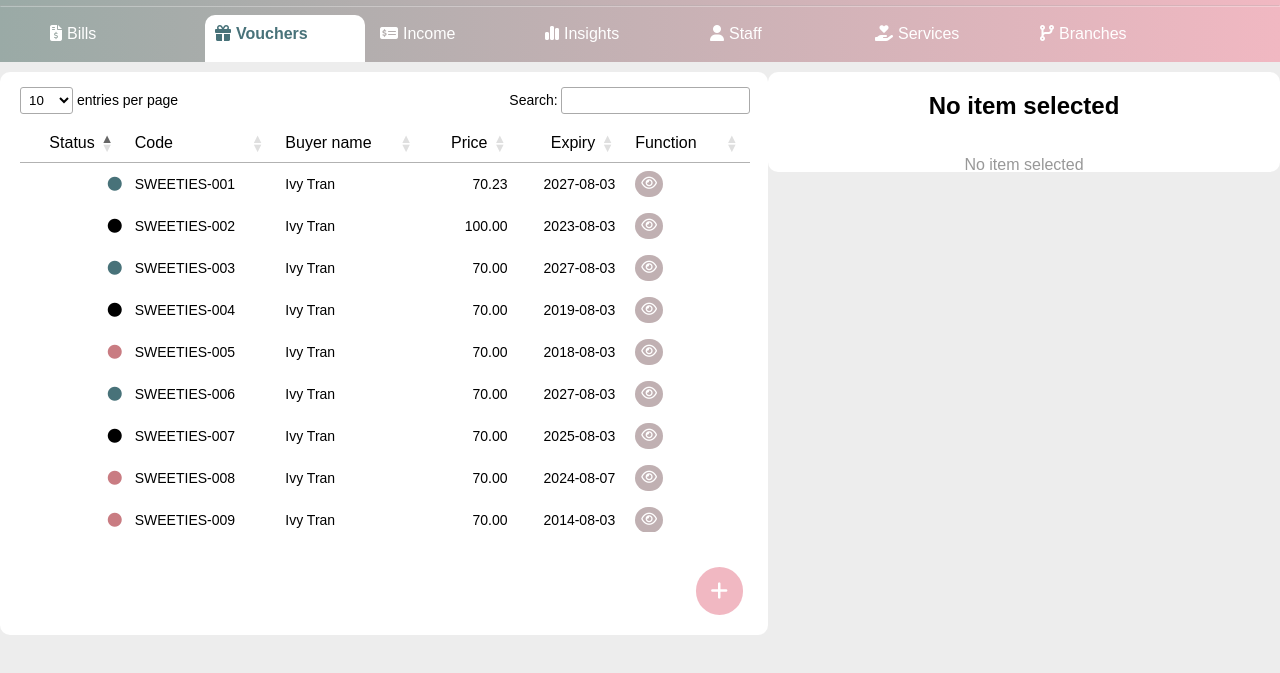
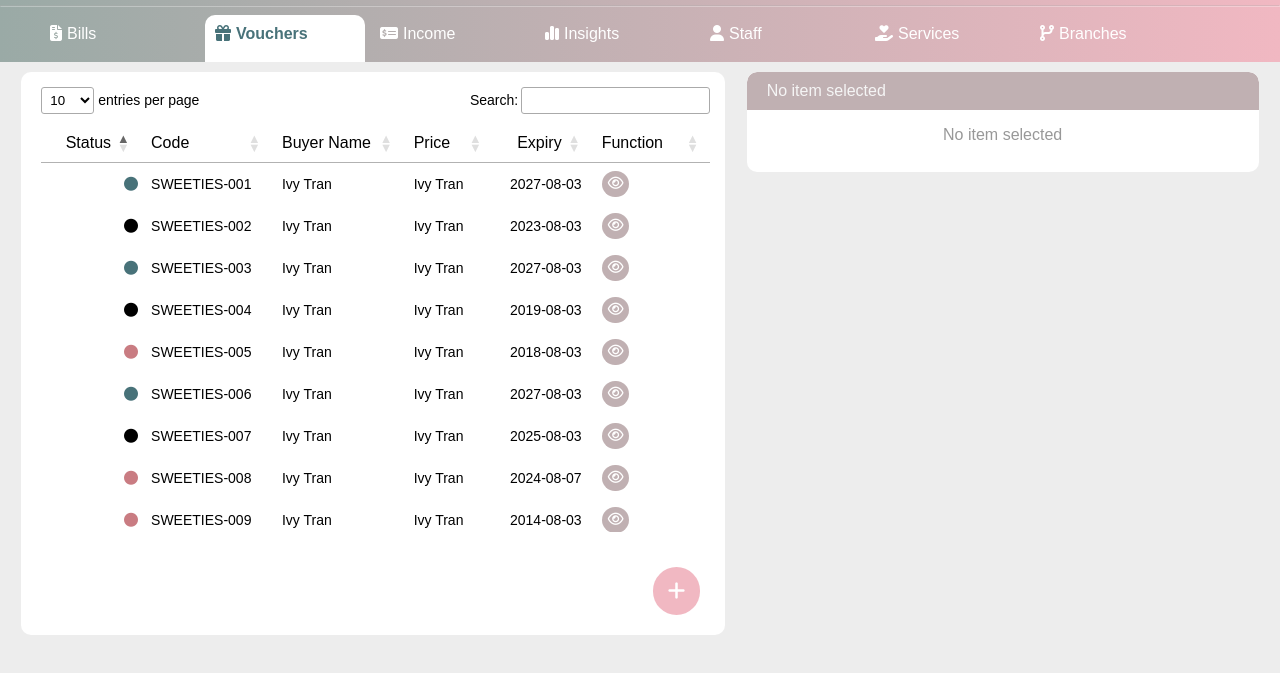
Before and after one commit to ntttran1611/salon-management-system, a website with bundled scripts: page admin-dashboard.html in a window 1280 px wide. Both pictures are taken after a click on the item "Vouchers". Shown: the part 41-714 px from the top of the page. Built offline with nearby package versions, Linux system fonts and the light colour scheme; a web font is replaced by a local one.

Commit message:
#Update200326: Voucher tab - replace html strings to generate voucher table to html template

```diff
--- a/css/admin-dashboard-style.css
+++ b/css/admin-dashboard-style.css
@@ -145,7 +145,7 @@ main {
 .col-1 {
   position: relative;
   background-color: white;
-  flex-basis: 60%;
+  flex-basis: 55%;
   border-radius: 10px;
   opacity: 0;
   transition: all 0.7s ease-in-out;
--- a/js/dashboard-vouchers.js
+++ b/js/dashboard-vouchers.js
@@ -1,139 +1,150 @@
 import { Vouchers } from "../data/voucher-list.js";
 import { Voucher } from "../lib/objects/voucher.js";
-import { closeManagingTab, formatDate,
-    disableToggle, enableToggle,
-    disableFormEditing, enableFormEditing,
-    disableInputs, enableInputs,
-    disableLabels, enableLabels,
-    getStringFormat
+import {
+  closeManagingTab,
+  formatDate,
+  disableToggle,
+  enableToggle,
+  disableFormEditing,
+  enableFormEditing,
+  disableInputs,
+  enableInputs,
+  disableLabels,
+  enableLabels,
+  getStringFormat,
 } from "../lib/functions/shared.js";
-import { showDeleteAlert, showNoticeAlert} from "../lib/components/dialog.js";
+import { showDeleteAlert, showNoticeAlert } from "../lib/components/dialog.js";
+import {
+  getTemplate,
+  tableHeaderGenerator,
+} from "../lib/utils/layoutHandler.js";
 
 //get vouchers list from db
 const tempVouchersList = Voucher.getVoucherArray(Vouchers);
 
-document.querySelector('#vouchers').addEventListener('click', loadPage);
+document.querySelector("#vouchers").addEventListener("click", loadPage);
 //display voucher list when the corresponding tab link is being chosen
-function loadPage(){
-    if (document.querySelector('#vouchers').className.includes('active')){
+async function loadPage() {
+  if (document.querySelector("#vouchers").className.includes("active")) {
+    const voucherTableHeaders = [
+      "Status",
+      "Code",
+      "Buyer Name",
+      "Price",
+      "Expiry",
+      "Function",
+    ];
+    const mainElem = document.querySelector("main");
+    const tableHeaderNames = tableHeaderGenerator(voucherTableHeaders);
+
+    const twoColTemplate = await getTemplate(
+      "two-col-template",
+      "#two-col-template",
+    );
+
+    const templateClone = document.importNode(twoColTemplate.content, true);
+    mainElem.innerHTML = "";
+    mainElem.appendChild(templateClone);
+
+    const tableHeaderElem = document.querySelector("thead");
+    tableHeaderElem.appendChild(tableHeaderNames);
     //get rows with data
-        const rows = getTableRows();
-        //declare table and add rows
-        document.querySelector("main").innerHTML = `
-            <div class='col-1'>
-                <table id="myTable" class="hover" style="width:100%">
-                    <thead>
-                        <tr>
-                            <th>Status</th>
-                            <th>Code</th>
-                            <th>Buyer name</th>
-                            <th>Price</th>
-                            <th>Expiry</th>
-                            <th>Function</th>
-                        </tr>
-                    </thead>
-                    <tbody>
-                        ${rows}
-                    </tbody>
-                </table>
-                <button id='add-btn' class="round-btn add-btn" >
-                    <i class="fa-solid fa-plus fa-lg"></i>
-                    <span class="tooltiptext">Add new</span>
-                </button>
-            </div>
-            <div class='col-2'>
-                <h2>No item selected</h2>
-                <p class="note-lg">No item selected</>
-            </div>
-        `;
-
-        //Add interactions to functional buttons
-        //VIEW BUTTON - view a voucher
-        const viewButtons = document.querySelectorAll('.view-btn');
-        for (let viewBtn of viewButtons){
-            viewBtn.onclick = () => handleViewAddButtonsClicked(viewBtn.id);
-        }
-
-        //ADD BUTTON - add a new voucher
-        document.querySelector('#add-btn').onclick = () => handleViewAddButtonsClicked(null);
+    getTableRows();
 
     //build the table
     $(document).ready(function () {
-            $('#myTable').DataTable();
+      $("#myTable").DataTable();
     });
 
     //add onShow id to trigger animations
-        setTimeout(()=>{
-            document.querySelector('.col-1').id = "onShow";
-            document.querySelector('.col-2').id = "onShow";
+    setTimeout(() => {
+      document.querySelector(".col-1").id = "onShow";
+      document.querySelector(".col-2").id = "onShow";
     }, 1);
   }
 }
 
-//add data to table rows
-function getTableRows(){
-    let tableRowData = tempVouchersList.map((voucherObj) => {
-        return `<tr>
-            <td>
-                <i class="fa-solid fa-circle status ${voucherObj.getStatus()}"></i>
-            </td>
-            <td>${voucherObj.getCode()}</td>
-            <td>${voucherObj.getBuyerName()}</td>
-            <td>${getStringFormat(voucherObj.getPrice())}</td>
-            <td>${voucherObj.getExpiryDate()}</td>
-            <td>
-                <button id="${voucherObj.getId()}" class="round-btn view-btn">
-                    <i class="fa-regular fa-eye fa-sm"></i>
-                    <span class="tooltiptext">View/Edit</span>
-                </button>
-            </td>
-        </tr>`
-    }).join('');
+function getTableRows() {
+  const tableBody = document.querySelector("tbody");
+  tableBody.innerHTML = "";
+  for (let voucher of tempVouchersList) {
+    const vcRowDataTemplate = getTemplate(
+      "vouchers-templates",
+      "#voucher-table-body-template",
+    );
+    vcRowDataTemplate.then((res) => {
+      const vcRowClone = document.importNode(res.content, true);
 
-    return tableRowData;
+      let tdLists = vcRowClone.querySelectorAll("td");
+      tdLists[1].textContent = voucher.getCode();
+      tdLists[2].textContent = voucher.getBuyerName();
+      tdLists[3].textContent = voucher.getBuyerName();
+      tdLists[4].textContent = voucher.getExpiryDate();
+      const vcStatusIcon = vcRowClone.querySelector(".status");
+      vcStatusIcon.className += ` ${voucher.getStatus()}`;
+      const viewButtons = document.querySelectorAll(".view-btn");
+      for (let viewBtn of viewButtons) {
+        viewBtn.id = voucher.getId();
+        viewBtn.onclick = () => handleViewAddButtonsClicked(viewBtn.id);
+      }
+      tableBody.appendChild(vcRowClone);
+    });
+  }
 }
 
 //show input tab when view/add buttons are hit
-function handleViewAddButtonsClicked(id){
+function handleViewAddButtonsClicked(id) {
   //search for the chosen voucher using its id
-    const chosenVoucher = tempVouchersList.find((voucherObj) => voucherObj.getId() == id);
+  const chosenVoucher = tempVouchersList.find(
+    (voucherObj) => voucherObj.getId() == id,
+  );
   let isEditing = chosenVoucher != undefined;
-    let cloneVoucherObj = isEditing ? chosenVoucher.clone() : new Voucher(undefined);
+  let cloneVoucherObj = isEditing
+    ? chosenVoucher.clone()
+    : new Voucher(undefined);
 
   //add content to input elements
-    const col2 = document.querySelector('.col-2');
+  const col2 = document.querySelector(".col-2");
   col2.innerHTML = getInputContent(cloneVoucherObj, isEditing);
 
   //set height to col-2 for animations
-    col2.style.height = col2.scrollHeight + 'px';
+  col2.style.height = col2.scrollHeight + "px";
 
   //Add function to CLOSE TAB BUTTON
-    document.querySelector('#close-btn').onclick = () => closeManagingTab();
+  document.querySelector("#close-btn").onclick = () => closeManagingTab();
 
   //Add function to CANCEL BUTTON
-    const cancelBtn = document.querySelector('#cancel-btn');
+  const cancelBtn = document.querySelector("#cancel-btn");
 
   //Set voucher status
   setVoucherStatus(cloneVoucherObj);
 
-    if(isEditing){
+  if (isEditing) {
     let initialStatus = cloneVoucherObj.getUsedStatus();
 
     //Add function to EDIT BUTTON
-        document.querySelector('#edit-btn').onclick = () => {
+    document.querySelector("#edit-btn").onclick = () => {
       enableForm();
-            (cloneVoucherObj.getStatus() != 'warning' && cloneVoucherObj.getStatus() != 'permaInactive') ? enableToggle() : null;
+      cloneVoucherObj.getStatus() != "warning" &&
+      cloneVoucherObj.getStatus() != "permaInactive"
+        ? enableToggle()
+        : null;
     };
 
     //disable editing if editing a branch
     cancelBtn.onclick = () => {
       //set all values back to the initial values
-            document.querySelector('#voucher-buyer').value = cloneVoucherObj.getBuyerName();
-            document.querySelector('#voucher-price').value = cloneVoucherObj.getPrice();
-            document.querySelector('#voucher-issue-date').value = cloneVoucherObj.getIssueDate();
-            document.querySelector('#voucher-expiry').value = cloneVoucherObj.getExpiryDate();
-            document.querySelector('#voucher-mobile').value = cloneVoucherObj.getMobile();
-            document.querySelector('#voucher-note').value = cloneVoucherObj.getNote();
+      document.querySelector("#voucher-buyer").value =
+        cloneVoucherObj.getBuyerName();
+      document.querySelector("#voucher-price").value =
+        cloneVoucherObj.getPrice();
+      document.querySelector("#voucher-issue-date").value =
+        cloneVoucherObj.getIssueDate();
+      document.querySelector("#voucher-expiry").value =
+        cloneVoucherObj.getExpiryDate();
+      document.querySelector("#voucher-mobile").value =
+        cloneVoucherObj.getMobile();
+      document.querySelector("#voucher-note").value = cloneVoucherObj.getNote();
       cloneVoucherObj.setStatus(initialStatus);
       setVoucherStatus(cloneVoucherObj);
       disableForm(); //disable inputs
@@ -141,48 +152,56 @@ function handleViewAddButtonsClicked(id){
     };
 
     //DELETE BUTTON
-        document.querySelector('#delete-btn').onclick = () => showDeleteAlert(cloneVoucherObj.getId(), cloneVoucherObj.getCode());
+    document.querySelector("#delete-btn").onclick = () =>
+      showDeleteAlert(cloneVoucherObj.getId(), cloneVoucherObj.getCode());
 
     //STATUS TOGGLE
-        document.querySelector('.toggle').onclick = (evt) => handledToggleValueChanged(evt, cloneVoucherObj);
+    document.querySelector(".toggle").onclick = (evt) =>
+      handledToggleValueChanged(evt, cloneVoucherObj);
   } else {
     //get all inputs ready
     enableForm();
     //set default issue date and expiry
     const today = new Date();
-        document.querySelector('#voucher-issue-date').value = formatDate(today);
-        today.setFullYear(today.getFullYear() + 3) //add three years (standard valid period) to the issue date
-        document.querySelector('#voucher-expiry').value = formatDate(today);
+    document.querySelector("#voucher-issue-date").value = formatDate(today);
+    today.setFullYear(today.getFullYear() + 3); //add three years (standard valid period) to the issue date
+    document.querySelector("#voucher-expiry").value = formatDate(today);
 
     //close tab if adding a branch
     cancelBtn.onclick = () => closeManagingTab();
   }
 
   //Add function to CONFIRM BUTTON
-    document.querySelector('#confirm-btn').onclick = () => {
+  document.querySelector("#confirm-btn").onclick = () => {
     //get final objects for submitting to db
     const checkInstance = cloneVoucherObj.clone();
-        checkInstance.setBuyerName(document.querySelector('#voucher-buyer').value);
-        checkInstance.setPrice(parseFloat(document.querySelector('#voucher-price').value));
-        checkInstance.setIssueDate(document.querySelector('#voucher-issue-date').value);
-        checkInstance.setExpiryDate(document.querySelector('#voucher-expiry').value);
-        checkInstance.setMobile(document.querySelector('#voucher-mobile').value);
-        checkInstance.setNote(document.querySelector('#voucher-note').value);
-        if(checkInputs(checkInstance)){
+    checkInstance.setBuyerName(document.querySelector("#voucher-buyer").value);
+    checkInstance.setPrice(
+      parseFloat(document.querySelector("#voucher-price").value),
+    );
+    checkInstance.setIssueDate(
+      document.querySelector("#voucher-issue-date").value,
+    );
+    checkInstance.setExpiryDate(
+      document.querySelector("#voucher-expiry").value,
+    );
+    checkInstance.setMobile(document.querySelector("#voucher-mobile").value);
+    checkInstance.setNote(document.querySelector("#voucher-note").value);
+    if (checkInputs(checkInstance)) {
       cloneVoucherObj = checkInstance;
-            if(!isEditing) cloneVoucherObj.setCode();
+      if (!isEditing) cloneVoucherObj.setCode();
       addEditVoucher(cloneVoucherObj);
     }
   };
 }
 
 //handle toggle's value changed
-function handledToggleValueChanged(evt, voucherObj){
+function handledToggleValueChanged(evt, voucherObj) {
   const toggle = document.querySelector(".toggle");
-    if(toggle.className.includes('enabled')){
-        if(evt.target.id == "toggle-active"){
+  if (toggle.className.includes("enabled")) {
+    if (evt.target.id == "toggle-active") {
       voucherObj.setStatus(false);
-        } else if (evt.target.id == 'toggle-inactive') {
+    } else if (evt.target.id == "toggle-inactive") {
       voucherObj.setStatus(true);
     }
     setVoucherStatus(voucherObj);
@@ -190,30 +209,42 @@ function handledToggleValueChanged(evt, voucherObj){
 }
 
 //add voucher status to the form
-function setVoucherStatus(voucherObj){
-    const toggle = document.querySelector('.toggle');
-    for(let i=0; i<toggle.children.length; i++){
+function setVoucherStatus(voucherObj) {
+  const toggle = document.querySelector(".toggle");
+  for (let i = 0; i < toggle.children.length; i++) {
     toggle.children[i].className = "toggle-btn";
   }
-    let status = voucherObj != undefined ? (voucherObj.getStatus() != 'permaInactive') ? voucherObj.getStatus() : 'inactive' : 'active';
-    document.querySelector(`#toggle-${status}`).className += ' active';
+  let status =
+    voucherObj != undefined
+      ? voucherObj.getStatus() != "permaInactive"
+        ? voucherObj.getStatus()
+        : "inactive"
+      : "active";
+  document.querySelector(`#toggle-${status}`).className += " active";
 }
 
 //get input content
-function getInputContent(voucherObj, isEditing){
+function getInputContent(voucherObj, isEditing) {
   //add content to the form inputs/selects if editing a voucher
   //if adding, leave the inputs blank
   let tabContent = `
-            <h2> ${isEditing ? `Voucher #${voucherObj.getCode()}` : `Adding a new voucher` }</h2>
+            <div class="title-container">
+                <h2 class="col-title"> ${isEditing ? `Voucher #${voucherObj.getCode()}` : `Adding a new voucher`}</h2>
+            </div>
+
             <div class="main-func-btns">
-                ${isEditing ? `<button id="edit-btn" class="round-btn edit-btn">
+                ${
+                  isEditing
+                    ? `<button id="edit-btn" class="round-btn edit-btn">
                     <i class="fa-solid fa-pen-to-square fa-lg"></i>
                     <span class="tooltiptext">Edit</span>
                 </button>
                 <button id="delete-btn" class="round-btn delete-btn">
                     <i class="fa-solid fa-trash fa-lg"></i>
                     <span class="tooltiptext">Remove</span>
-                </button>` : '' }
+                </button>`
+                    : ""
+                }
                 <button class="round-btn close-btn" id="close-btn">
                     <i class="fa-solid fa-xmark fa-xl"></i>
                     <span class="tooltiptext">Close</span>
@@ -223,21 +254,21 @@ function getInputContent(voucherObj, isEditing){
                 <div class="double-inputs">
                     <div class="text-input-container half">
                         <label class="form-label" for='voucher-buyer'>What is the buyer name?</label><br>
-                        <input class="form-input" maxlength=20 type="text" id="voucher-buyer" name="voucher-buyer" disabled required value='${isEditing ? voucherObj.getBuyerName() : ''}'>
+                        <input class="form-input" maxlength=20 type="text" id="voucher-buyer" name="voucher-buyer" disabled required value='${isEditing ? voucherObj.getBuyerName() : ""}'>
                     </div>
                     <div class="text-input-container half">
                         <label class="form-label" for='voucher-price'>Amount:</label><br>
-                        <input class="form-input" type="text" id="voucher-price" name="voucher-price" disabled required value='${isEditing ? voucherObj.getPrice() : ''}'>
+                        <input class="form-input" type="text" id="voucher-price" name="voucher-price" disabled required value='${isEditing ? voucherObj.getPrice() : ""}'>
                     </div>
                 </div>
                 <div class="double-inputs">
                     <div class="text-input-container half">
                         <label class="form-label" for='voucher-issue-date'>Date of issue:</label><br>
-                        <input class="form-input" maxlength=10 type="text" id="voucher-issue-date" name="voucher-issue-date" disabled required value='${isEditing ? voucherObj.getIssueDate() : ''}'>
+                        <input class="form-input" maxlength=10 type="text" id="voucher-issue-date" name="voucher-issue-date" disabled required value='${isEditing ? voucherObj.getIssueDate() : ""}'>
                     </div>
                     <div class="text-input-container half">
                         <label class="form-label" for='voucher-expiry'>Expired date:</label><br>
-                        <input class="form-input" maxlength=10 type="text" id="voucher-expiry" name="voucher-expiry" disabled required value='${isEditing ? voucherObj.getExpiryDate() : ''}'>
+                        <input class="form-input" maxlength=10 type="text" id="voucher-expiry" name="voucher-expiry" disabled required value='${isEditing ? voucherObj.getExpiryDate() : ""}'>
                     </div>
                 </div>
                 <div class="double-inputs">
@@ -251,12 +282,12 @@ function getInputContent(voucherObj, isEditing){
                     </div>
                     <div class="text-input-container half">
                         <label class="form-label" for='voucher-mobile'>Buyer's mobile:</label><br>
-                        <input class="form-input" maxlength=10 type="text" id="voucher-mobile" name="voucher-mobile" disabled required value='${isEditing ? voucherObj.getMobile() : ''}'>
+                        <input class="form-input" maxlength=10 type="text" id="voucher-mobile" name="voucher-mobile" disabled required value='${isEditing ? voucherObj.getMobile() : ""}'>
                     </div>
                 </div>
                 <div class="text-input-container">
                         <label class="form-label" for='voucher-note'>Notes:</label><br>
-                        <input class="form-input" maxlength=50 type="text" id="voucher-note" name="voucher-note" disabled required value='${isEditing ? voucherObj.getNote() : ''}'>
+                        <input class="form-input" maxlength=50 type="text" id="voucher-note" name="voucher-note" disabled required value='${isEditing ? voucherObj.getNote() : ""}'>
                 </div>
                 <div class="confirm-btns">
                     <button id="confirm-btn" class="square-btn confirm-btn">Confirm</button>
@@ -267,13 +298,13 @@ function getInputContent(voucherObj, isEditing){
   return tabContent;
 }
 //enable form
-function enableForm(){
+function enableForm() {
   enableFormEditing();
   enableInputs();
   enableLabels();
 }
 //disable form
-function disableForm(){
+function disableForm() {
   disableFormEditing();
   disableInputs();
   disableLabels();
@@ -283,39 +314,63 @@ function disableForm(){
 //API
 //
 //check validity of inputs
-function checkInputs(voucherObj){
+function checkInputs(voucherObj) {
   const numberRegex = /^(04)\d{8}$/;
   const dateRegex = /^\d{4}\-(0?[1-9]|1[012])\-(0?[1-9]|[12][0-9]|3[01])$/; //YYYY-MM-DD or YYYY-M-D
-    if(voucherObj.getBuyerName() == ''){
-        showNoticeAlert('Name of the buyer required', 'failed');
+  if (voucherObj.getBuyerName() == "") {
+    showNoticeAlert("Name of the buyer required", "failed");
     return false;
-    } else if (voucherObj.getPrice() == '' || !getStringFormat(voucherObj.getPrice())) {
-        showNoticeAlert('Amount required. Please ensure it is in correct format (e.g. 16.00, 16.0 or 16)', 'failed');
+  } else if (
+    voucherObj.getPrice() == "" ||
+    !getStringFormat(voucherObj.getPrice())
+  ) {
+    showNoticeAlert(
+      "Amount required. Please ensure it is in correct format (e.g. 16.00, 16.0 or 16)",
+      "failed",
+    );
     return false;
-    } else if (voucherObj.getExpiryDate() == '' || voucherObj.getIssueDate() == ''){
-        showNoticeAlert('Issue date and expiry date required', 'failed');
+  } else if (
+    voucherObj.getExpiryDate() == "" ||
+    voucherObj.getIssueDate() == ""
+  ) {
+    showNoticeAlert("Issue date and expiry date required", "failed");
     return false;
-    } else if(new Date(voucherObj.getExpiryDate()) < new Date(voucherObj.getIssueDate())){
-        showNoticeAlert('The expiry date must be after the issue date', 'failed');
+  } else if (
+    new Date(voucherObj.getExpiryDate()) < new Date(voucherObj.getIssueDate())
+  ) {
+    showNoticeAlert("The expiry date must be after the issue date", "failed");
     return false;
-    } else if(voucherObj.getMobile() == '' || !numberRegex.test(voucherObj.getMobile())){
-        showNoticeAlert('Customer mobile number required. Please make sure it is in correct format (e.g. 04xxyyyzzz)', 'failed');
+  } else if (
+    voucherObj.getMobile() == "" ||
+    !numberRegex.test(voucherObj.getMobile())
+  ) {
+    showNoticeAlert(
+      "Customer mobile number required. Please make sure it is in correct format (e.g. 04xxyyyzzz)",
+      "failed",
+    );
     return false;
-    } else if(!dateRegex.test(voucherObj.getExpiryDate() || !dateRegex.test(voucherObj.getIssueDate)
-        || new Date(voucherObj.getExpiryDate()) == 'Invalid Date' || new Date(voucherObj.getIssueDate()) == 'Invalid Date')){
-            showNoticeAlert('Invalid date. Please make sure dates are in range and under the correct format (e.g. YYYY-MM-DD or YYYY-M-D)', 'failed');
+  } else if (
+    !dateRegex.test(
+      voucherObj.getExpiryDate() ||
+        !dateRegex.test(voucherObj.getIssueDate) ||
+        new Date(voucherObj.getExpiryDate()) == "Invalid Date" ||
+        new Date(voucherObj.getIssueDate()) == "Invalid Date",
+    )
+  ) {
+    showNoticeAlert(
+      "Invalid date. Please make sure dates are in range and under the correct format (e.g. YYYY-MM-DD or YYYY-M-D)",
+      "failed",
+    );
     return false;
   }
   return true;
 }
 
 //add/edit a voucher
-function addEditVoucher(voucher){
+function addEditVoucher(voucher) {
   //showNoticeAlert(`The item named ${voucher.code} has been added/edited.`, 'successful');
   console.log(voucher);
 }
 
 //delete a voucher
-function deleteVoucher(voucher){
-
-}
+function deleteVoucher(voucher) {}
--- /dev/null
+++ b/layouts/two-col-template.html
@@ -0,0 +1,18 @@
+<template id="two-col-template">
+  <div class="col-1">
+    <table id="myTable" class="hover" style="width: 100%">
+      <thead></thead>
+      <tbody></tbody>
+    </table>
+    <button id="add-btn" class="round-btn add-btn">
+      <i class="fa-solid fa-plus fa-lg"></i>
+      <span class="tooltiptext">Add new</span>
+    </button>
+  </div>
+  <div class="col-2">
+    <div class="title-container">
+      <h2 class="col-title">No item selected</h2>
+    </div>
+    <p class="note-lg">No item selected</p>
+  </div>
+</template>
--- /dev/null
+++ b/layouts/vouchers-templates.html
@@ -0,0 +1,17 @@
+<template id="voucher-table-body-template">
+  <tr>
+    <td>
+      <i class="fa-solid fa-circle status"></i>
+    </td>
+    <td></td>
+    <td></td>
+    <td></td>
+    <td></td>
+    <td>
+      <button id="" class="round-btn view-btn">
+        <i class="fa-regular fa-eye fa-sm"></i>
+        <span class="tooltiptext">View/Edit</span>
+      </button>
+    </td>
+  </tr>
+</template>
--- /dev/null
+++ b/lib/utils/layoutHandler.js
@@ -0,0 +1,18 @@
+export async function getTemplate(fileName, templateName) {
+  const response = await fetch(`./../layouts/${fileName}.html`);
+  const htmlLayoutText = await response.text();
+  const domParser = new DOMParser();
+  const doc = domParser.parseFromString(htmlLayoutText, "text/html");
+  const template = doc.querySelector(templateName);
+  return template;
+}
+
+export function tableHeaderGenerator(headerList) {
+  const headerRowElem = document.createElement("tr");
+  for (let headerName of headerList) {
+    const headerNameElem = document.createElement("th");
+    headerNameElem.textContent = headerName;
+    headerRowElem.appendChild(headerNameElem);
+  }
+  return headerRowElem;
+}
```
Also changed, not shown: admin-dashboard.html (+1 -0 lines). Lines whose indentation alone changed are shown as unchanged.
